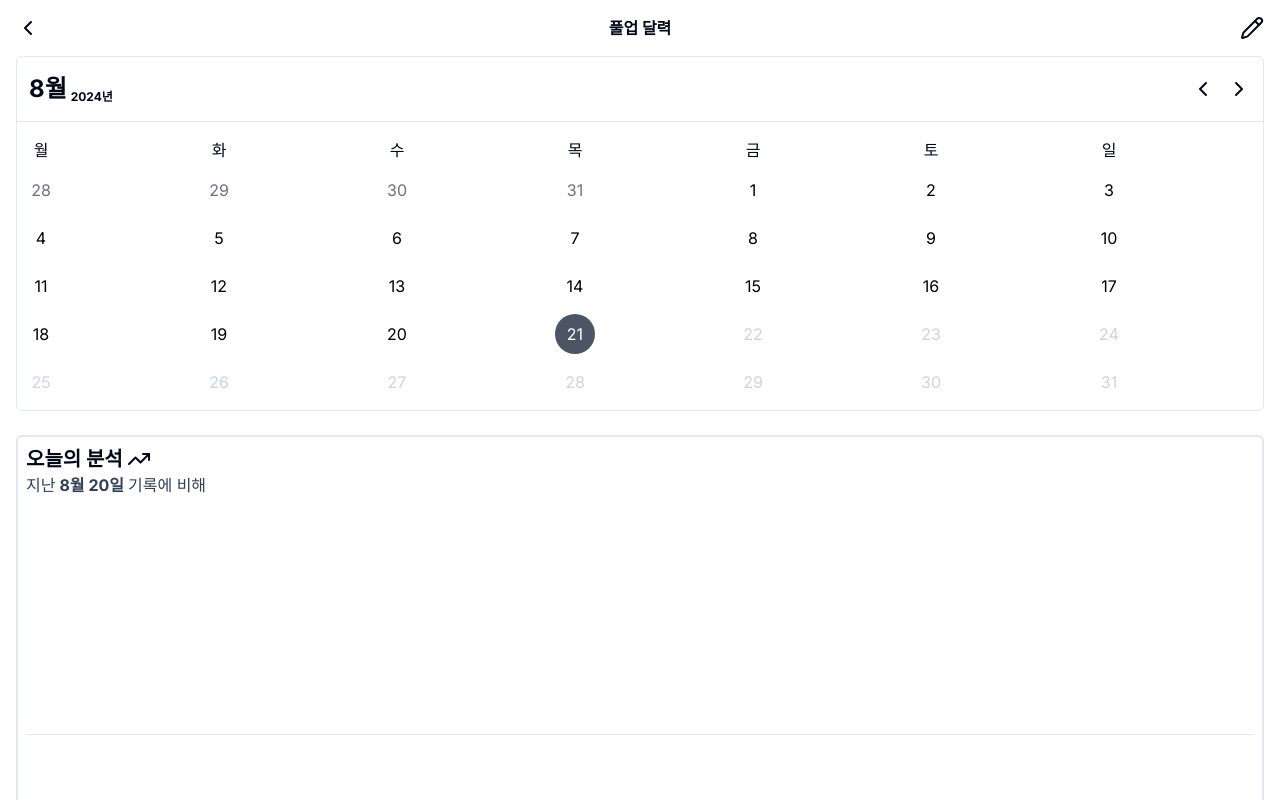
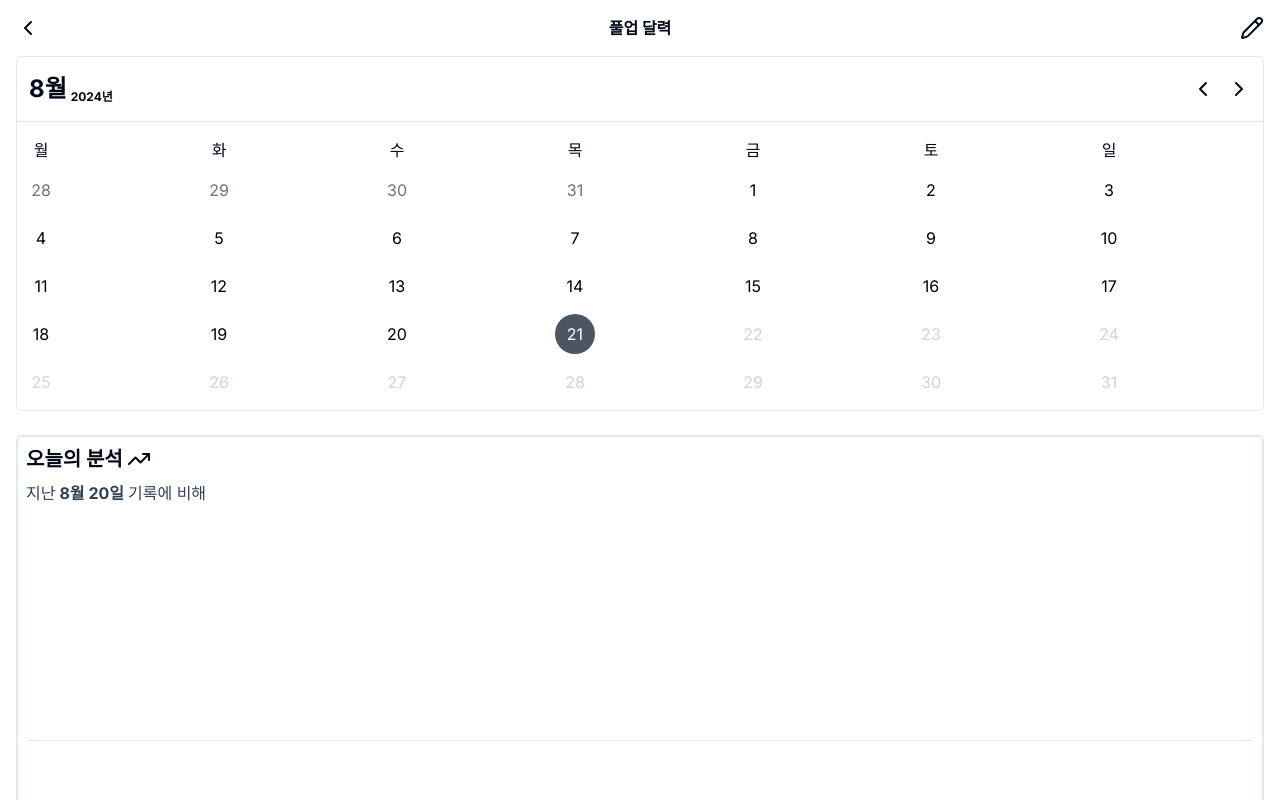
Before and after one commit to LeeKwang-min/pullog, a Next.js app: page /calendar in a window 1280 px wide. Shown: the top 800 px of the page. Built offline with nearby package versions, Linux system fonts and the light colour scheme.

Commit message:
[수정] 오늘의 기록 컴포넌트 일부 스타일 수정

```diff
--- a/src/app/calendar/_components/DayRecordAnalyze.tsx
+++ b/src/app/calendar/_components/DayRecordAnalyze.tsx
@@ -34,7 +34,7 @@ function DayRecordAnalyze({ today, prev }: IProps) {
         title="철봉 기록 달력 페이지 본문 - 선택한 날짜의 기록과 최근 입력된 기록 분석"
         step={3}
       />
-      <div className="w-full flex flex-col">
+      <div className="w-full flex flex-col gap-2">
         <h3 className="flex items-center gap-1 font-bold text-xl">
           오늘의 분석
           <TrendingUp />
```
